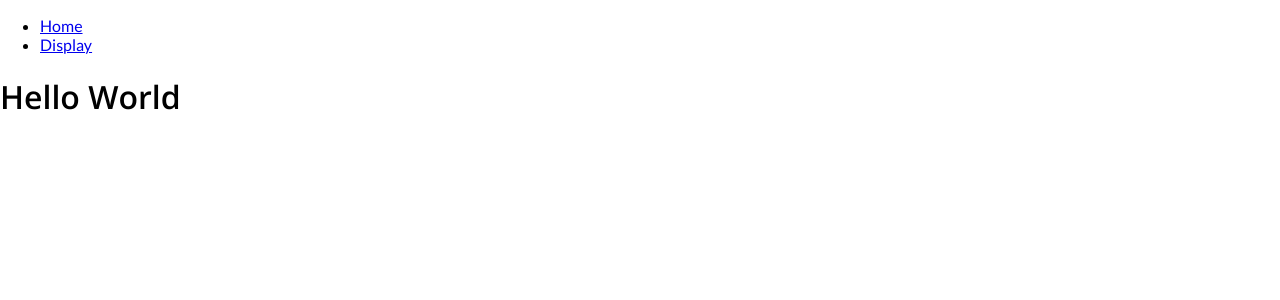
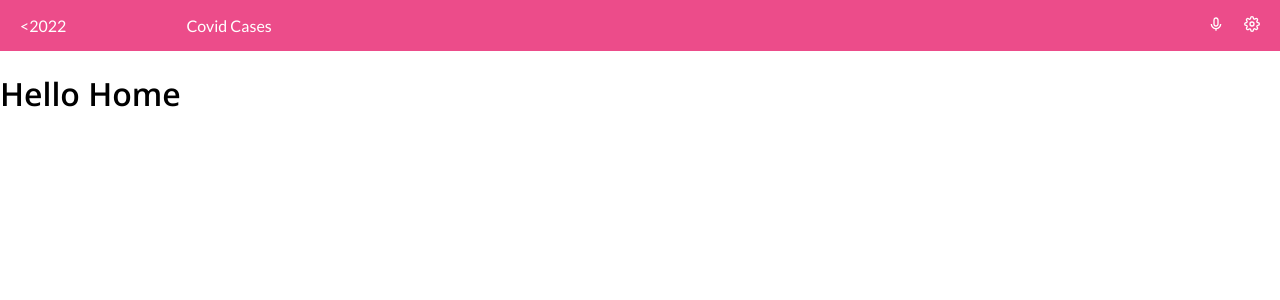
Before and after one commit to ocrearyy/covid-metrics-webapp, a React (Create React App) app: page / in a window 1280 px wide. Shown: the top 300 px of the page. Built offline with nearby package versions, Linux system fonts and the light colour scheme.

Commit message:
route setup

```diff
--- a/package.json
+++ b/package.json
@@ -8,6 +8,7 @@
     "@testing-library/user-event": "^13.5.0",
     "react": "^18.1.0",
     "react-dom": "^18.1.0",
+    "react-icons": "^4.3.1",
     "react-router-dom": "^6.3.0",
     "react-scripts": "5.0.1",
     "web-vitals": "^2.1.4"
--- a/src/App.css
+++ b/src/App.css
@@ -1,7 +1,7 @@
 @import url('https://fonts.googleapis.com/css2?family=Lato:wght@400;700;900&family=Poppins:ital,wght@0,300;0,400;0,500;0,600;1,200;1,300;1,400;1,500&display=swap');
 @import url('https://fonts.googleapis.com/css2?family=Open+Sans:wght@400;500;600&display=swap');
 
-Body {
+body {
   font-family: 'Lato', sans-serif;
 }
 
@@ -12,3 +12,41 @@ h4,
 h5 {
   font-family: 'Open Sans', sans-serif;
 }
+
+.nav {
+  display: flex;
+  flex-direction: row;
+  justify-content: space-between;
+  align-items: center;
+  background-color: #ec4c8A;
+  color: white;
+}
+
+.logoDiv {
+  margin-right: 20px;
+}
+
+#anchora {
+  text-decoration: none;
+  margin-left: -20px;
+  color: white;
+}
+
+#anchorb {
+  text-decoration: none;
+  margin-left: 120px;
+  color: white;
+}
+
+li {
+  list-style: none;
+}
+
+#navList {
+  display: flex;
+  flex-direction: row;
+}
+
+.microphone {
+  margin-right: 20px;
+}
--- a/src/components/Home.js
+++ b/src/components/Home.js
@@ -2,7 +2,7 @@ import React from 'react';
 
 const Home = () => (
   <div className="home">
-    <h1>Hello World</h1>
+    <h1>Hello Home</h1>
   </div>
 );
 
--- a/src/components/NavBar.js
+++ b/src/components/NavBar.js
@@ -1,12 +1,18 @@
 import React from 'react';
 import { Link } from 'react-router-dom';
-
+import { BiMicrophone } from 'react-icons/bi';
+import { FiSettings } from 'react-icons/fi';
+import '../App.css'
 const NavBar = () => (
   <div className="nav">
     <ul id="navList">
-      <li><Link id="anchora" to="/">Home</Link></li>
-      <li><Link id="anchorb" to="/Display">Display</Link></li>
+      <li><Link id="anchora" to="/">{"<"}2022</Link></li>
+      <li><Link id="anchorb" to="/Display">Covid Cases</Link></li>
     </ul>
+    <div className="logoDiv">
+      <BiMicrophone className="microphone" />
+      <FiSettings />
+    </div>
   </div>
 );
 
--- a/src/index.js
+++ b/src/index.js
@@ -1,8 +1,8 @@
 import React from 'react';
 import ReactDOM from 'react-dom/client';
 import './index.css';
+import { BrowserRouter } from 'react-router-dom';
 import App from './components/App';
-import { BrowserRouter } from 'react-router-dom';
 
 const root = ReactDOM.createRoot(document.getElementById('root'));
 root.render(
```
Also changed, not shown: src/index.css (+17 -3 lines), src/images/preview.jpg (added), 1 other file (tests, documents, lock files or other folders).
